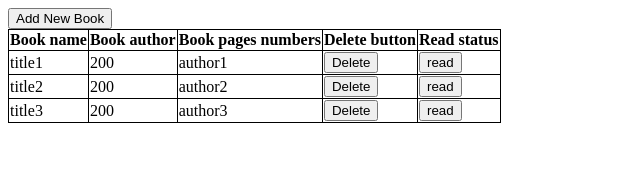
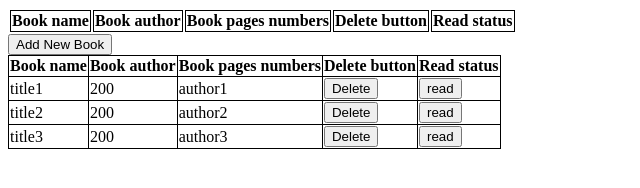
Before and after one commit to mosaaleb/books, a plain HTML site: page index.html in a window 1280 px wide. Shown: the whole page, without its empty margins (0-640 px from the left). Drawn offline with Linux system fonts and the light colour scheme.

Commit message:
move table structure into index.html

```diff
--- a/index.html
+++ b/index.html
@@ -12,6 +12,16 @@
 </head>
 
 <body>
+
+  <table id="books">
+    <tr>
+      <th>Book name</th>
+      <th>Book author</th>
+      <th>Book pages numbers</th>
+      <th>Delete button</th>
+      <th>Read status</th>
+    </tr>
+  </table>
 
 
   <button id="add_new_book_button">Add New Book</button>
```
